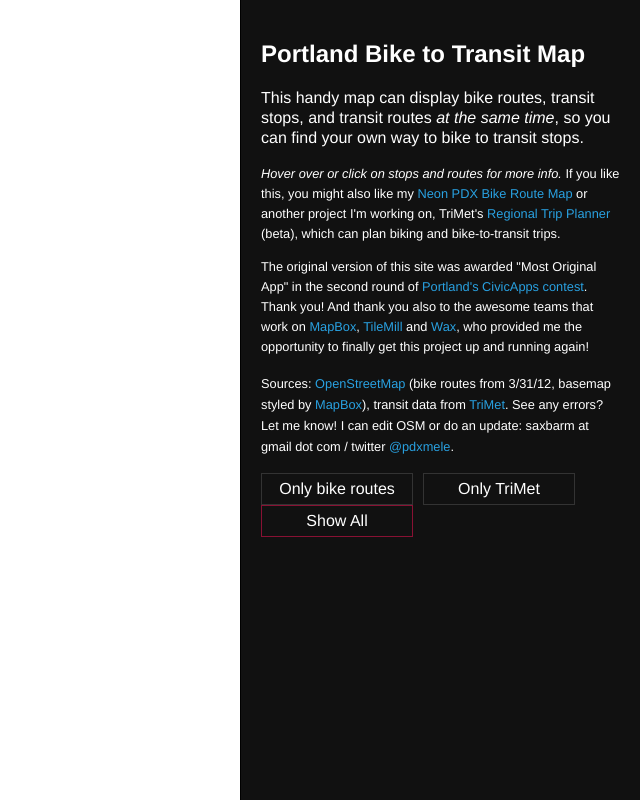
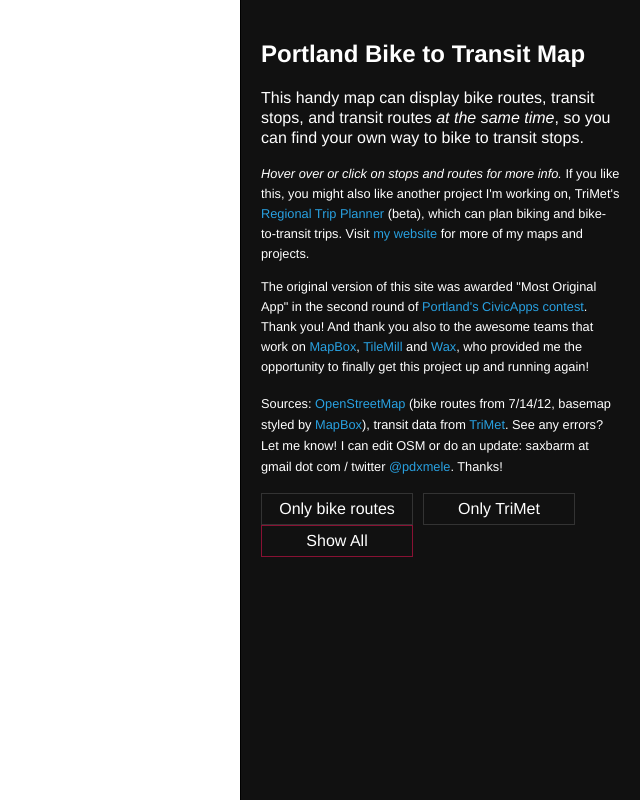
Before and after one commit to MappingKat/PDX-bike-transit-map, a plain HTML site: page index.html in a window 1280 px wide. Shown: the whole page, without its empty margins (640-1280 px from the left). Drawn offline with nearby package versions, Linux system fonts and the light colour scheme.

Commit message:
Small updates (website, data, etc.)

```diff
--- a/index.html
+++ b/index.html
@@ -90,11 +90,11 @@
     <h2>Portland Bike to Transit Map</h2>
     <p>This handy map can display bike routes, transit stops, and transit routes <i>at the same time</i>, so you can find your own way to bike to transit stops.
 
-    <P style="font-size:.8em;"><i>Hover over or click on stops and routes for more info.</i> If you like this, you might also like my <a href="http://tiles.mapbox.com/saxbarm/map/map-xdgh3mb4">Neon PDX Bike Route Map</a> or another project I'm working on, TriMet's <a href="http://rtp.trimet.org">Regional Trip Planner</a> (beta), which can plan biking and bike-to-transit trips. </p>
+    <P style="font-size:.8em;"><i>Hover over or click on stops and routes for more info.</i> If you like this, you might also like another project I'm working on, TriMet's <a href="http://rtp.trimet.org">Regional Trip Planner</a> (beta), which can plan biking and bike-to-transit trips. Visit <a href="http://pdxmele.github.com/pdxmele">my website</a> for more of my maps and projects.</p>
 
     <P style="font-size:.8em;">The original version of this site was awarded "Most Original App" in the second round of <a href="http://civicapps.org/news/civicapps-awards-congrats-round-2-winners-and-runners">Portland's CivicApps contest</a>. Thank you! And thank you also to the awesome teams that work on <a href="http://www.mapbox.com/">MapBox</a>, <a href="http://mapbox.com/tilemill/">TileMill</a> and <a href="http://mapbox.com/wax/">Wax</a>, who provided me the opportunity to finally get this project up and running again!</p>
 
-    <p><span class='source'>Sources: <a href='http://www.openstreetmap.org'>OpenStreetMap</a> (bike routes from 3/31/12, basemap styled by <a href="http://www.mapbox.com/">MapBox</a>), transit data from <a href='http://www.trimet.org'/>TriMet</a>. See any errors? Let me know! I can edit OSM or do an update: saxbarm at gmail dot com / twitter <a href="http://www.twitter.com/pdxmele">@pdxmele</a>.</p>
+    <p><span class='source'>Sources: <a href='http://www.openstreetmap.org'>OpenStreetMap</a> (bike routes from 7/14/12, basemap styled by <a href="http://www.mapbox.com/">MapBox</a>), transit data from <a href='http://www.trimet.org'/>TriMet</a>. See any errors? Let me know! I can edit OSM or do an update: saxbarm at gmail dot com / twitter <a href="http://www.twitter.com/pdxmele">@pdxmele</a>. Thanks!</p>
 
     <p></p>
 <ul class="layerswitch">
```
